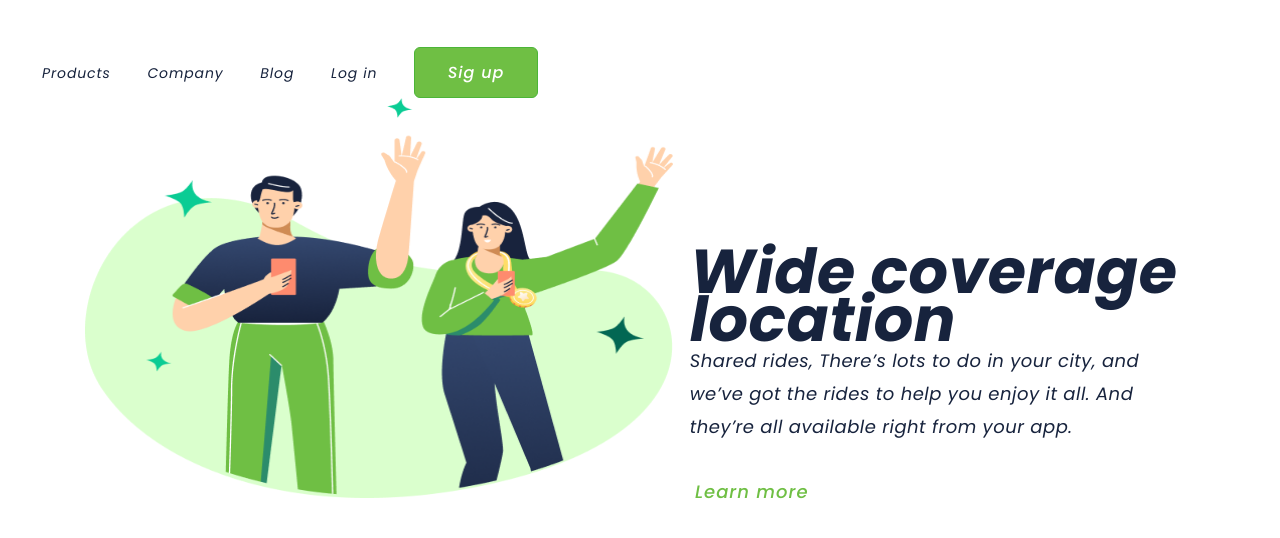
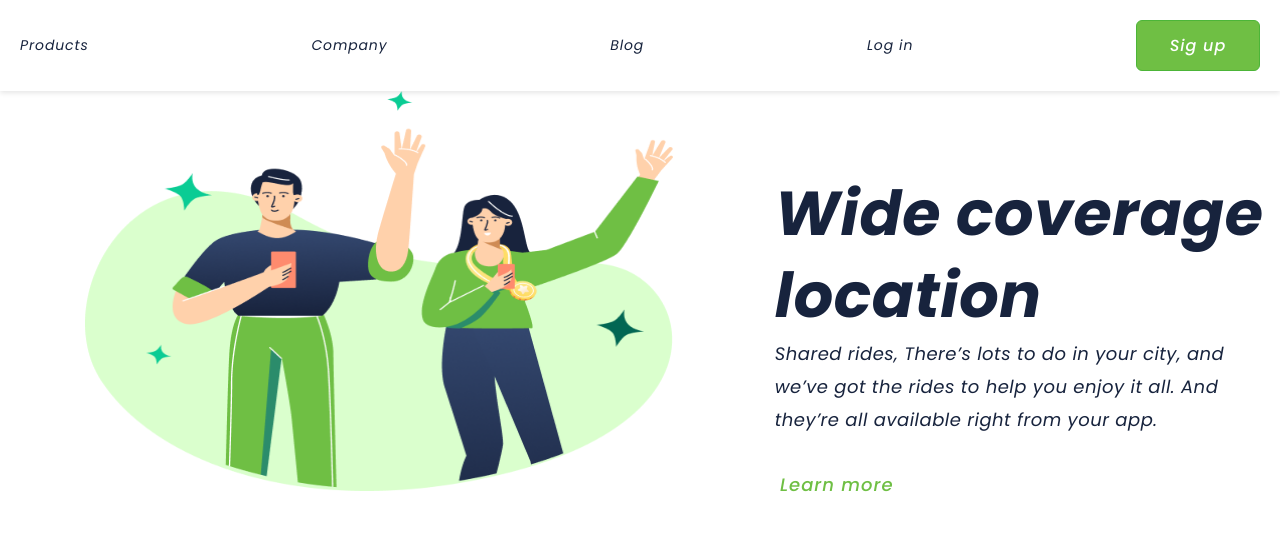
Before and after one commit to Roberta-Matos/Positive-Congratulations-Figma-, a plain HTML site: page index.html in a window 1280 px wide. Drawn offline with Linux system fonts and the light colour scheme.

Commit message:
Atualizei o css

```diff
--- a/index.html
+++ b/index.html
@@ -20,7 +20,7 @@
         <section>
             <h1>Wide coverage location</h1>
             <p>Shared rides, There’s lots to do in your city, and we’ve got the rides to help you enjoy it all. And they’re all available right from your app.</p>
-            <button class="button-learn-more">Learn more</button>
+            <button class="link-learn-more">Learn more</button>
         </section>
     </main>
 </body>
--- a/style.css
+++ b/style.css
@@ -7,8 +7,11 @@
   font-family: "Poppins", sans-serif;
 }
 header {
-  margin-top: 47px;
-  margin-left: 42px;
+  display: flex;
+  justify-content: space-between;
+  align-items: center;
+  padding: 20px;
+  box-shadow: 0 2px 5px rgba(0, 0, 0, 0.1);
 }
 .link-menu {
   font-weight: 400;
@@ -18,6 +21,7 @@ header {
   letter-spacing: 0.875px;
   color: #17233d;
   margin-right: 32px;
+  display: flex;
 }
 .button-sign-up {
   background: #6fbf44;
@@ -44,14 +48,14 @@ img {
 section {
   display: inline-block;
   width: 493px;
+  margin-left: 85px;
 }
 h1 {
   font-weight: 700;
   font-size: 62px;
-  line-height: 48px;
-  letter-spacing: 0.5px;
+  line-height: 82px;
+  letter-spacing: 0.596154px;
   color: #17233d;
-  margin-top: 24px;
 }
 p {
   font-weight: 400;
@@ -61,7 +65,7 @@ p {
   color: #17233d;
   margin: 47px, 55px;
 }
-.button-learn-more {
+.link-learn-more {
   background: transparent;
   border: none;
   border-radius: 6px;
@@ -140,6 +144,7 @@ p {
     text-align: center;
   }
 
+
   .button-sign-up,
   .button-learn-more {
     width: 100%;
```
